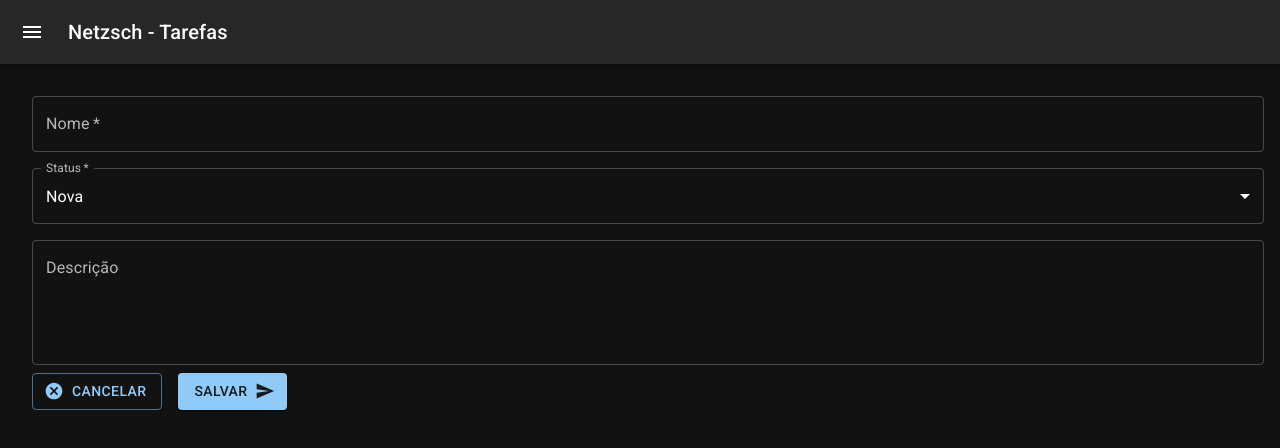
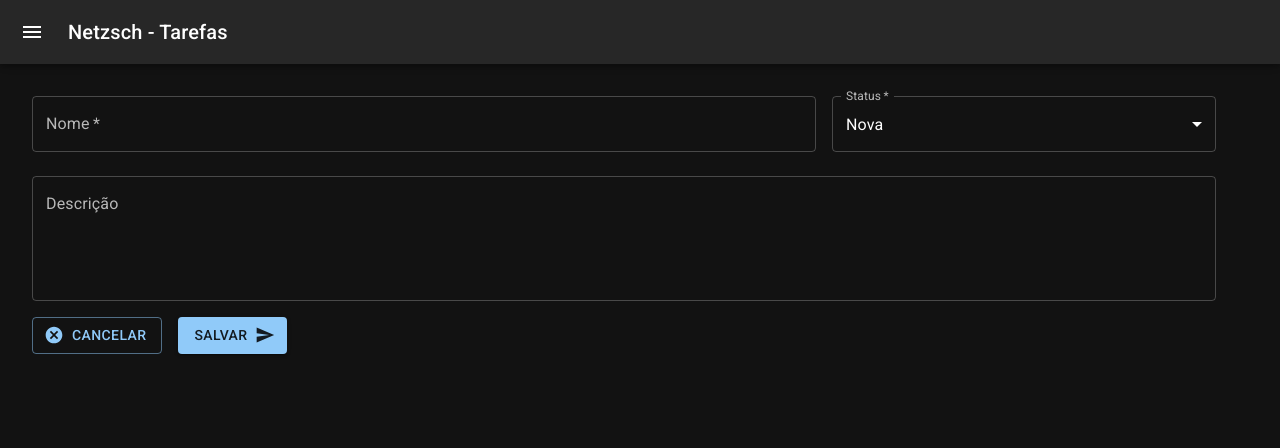
Before and after one commit to profcapristano/netzsch-app, a React (Create React App) app: page /todo_edit/1 in a window 1280 px wide. Shown: the top 448 px of the page. Built offline with nearby package versions, Linux system fonts and the light colour scheme.

Commit message:
pequenos ajustes visuais tela registro

```diff
--- /dev/null
+++ b/src/components/task/register/TaskRegister.css
@@ -0,0 +1,3 @@
+.grid-container-task-register {
+    max-width: 1200px;
+}
--- a/src/components/task/register/TaskRegister.tsx
+++ b/src/components/task/register/TaskRegister.tsx
@@ -1,7 +1,8 @@
 import React, { useState, useEffect } from 'react';
+import './TaskRegister.css';
 import Box from '@mui/material/Box';
 import TextField from '@mui/material/TextField';
-import { Button, Dialog, DialogActions, DialogContent, DialogContentText, DialogTitle, MenuItem, Stack } from '@mui/material';
+import { Button, Dialog, DialogActions, DialogContent, DialogContentText, DialogTitle, Grid, MenuItem, Stack } from '@mui/material';
 import SendIcon from '@mui/icons-material/Send';
 import CancelIcon from '@mui/icons-material/Cancel';
 import { ITaskStatusList, TaskStatus } from '../../../models/TaskStatus';
@@ -117,6 +118,8 @@ export default function TaskRegister() {
       autoComplete="off"
       onSubmit={handleSubmit}
     >
+      <Grid container rowSpacing={1} columnSpacing={2} className="grid-container-task-register">
+        <Grid item={true} xs={12} sm={8}>
           <TextField
             id="name"
             label="Nome"
@@ -126,6 +129,8 @@ export default function TaskRegister() {
             value={name}
             onChange={handleNameChange}
           />
+        </Grid>
+        <Grid item={true} xs={12} sm={4}>
           <TextField
             required
             id="status"
@@ -140,6 +145,8 @@ export default function TaskRegister() {
               </MenuItem>
             ))}
           </TextField>
+        </Grid>
+        <Grid item={true} xs={12}>
           <TextField
             id="description"
             label="Descrição"
@@ -148,7 +155,9 @@ export default function TaskRegister() {
             multiline
             rows={4}
           />
-      <Stack ml={1} direction="row" spacing={2}>
+        </Grid>
+      </Grid>
+      <Stack ml={1} mt={1} spacing={2} direction="row">
         <Button onClick={onClickCancel} variant="outlined" startIcon={<CancelIcon />}>
           Cancelar
         </Button>
```
Lines whose indentation alone changed are shown as unchanged.
